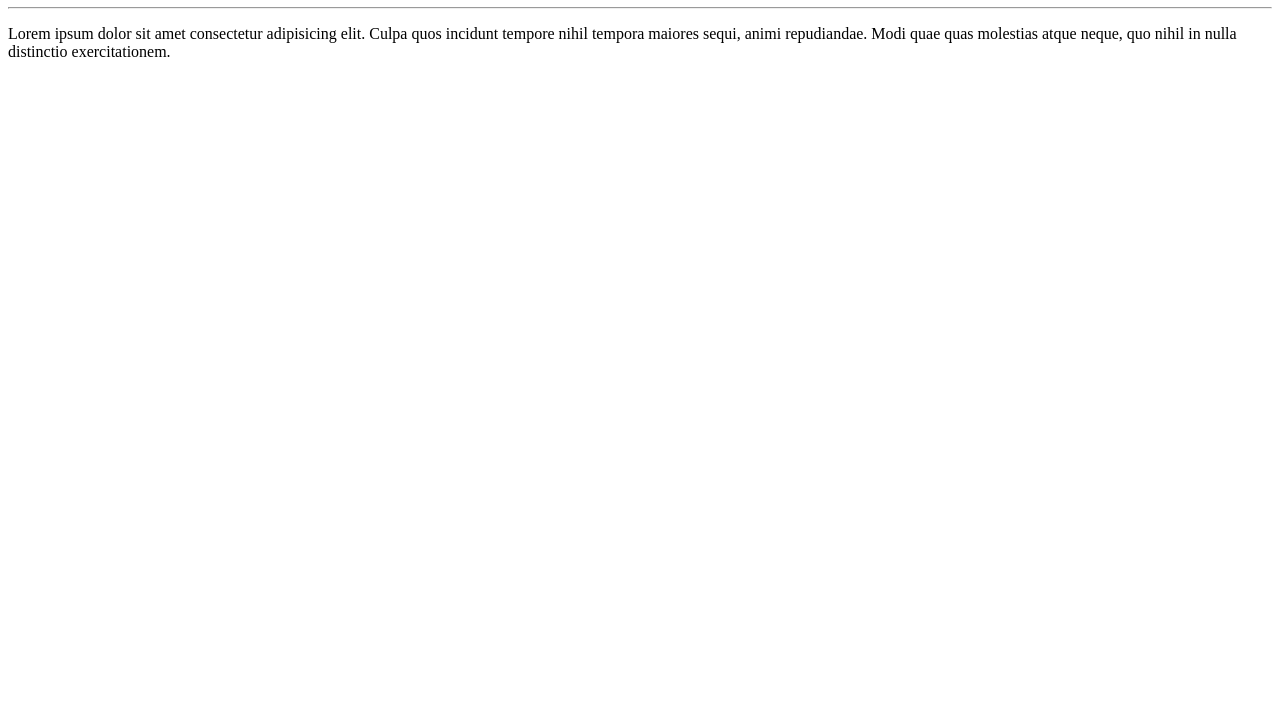
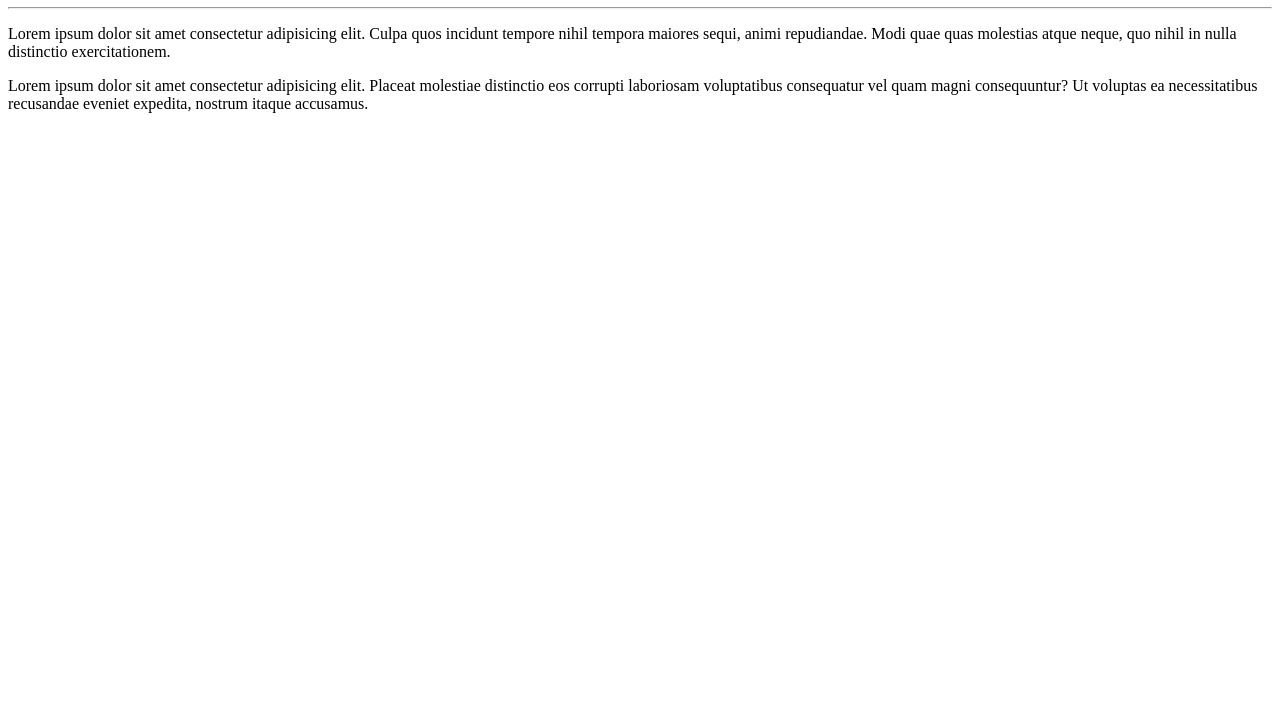
Before and after one commit to naeggean/Ola-Mundo, a plain HTML site: page site-exemplo/index.html in a window 1280 px wide. Shown: the part 73-800 px from the top of the page. Drawn offline with Linux system fonts and the light colour scheme.

Commit message:
adicionei um paragrafo

```diff
--- a/site-exemplo/index.html
+++ b/site-exemplo/index.html
@@ -9,6 +9,7 @@
     <h1>Olá, Mundo!</h1>
     <hr>
     <p>Lorem ipsum dolor sit amet consectetur adipisicing elit. Culpa quos incidunt tempore nihil tempora maiores sequi, animi repudiandae. Modi quae quas molestias atque neque, quo nihil in nulla distinctio exercitationem.</p>
+    <p>Lorem ipsum dolor sit amet consectetur adipisicing elit. Placeat molestiae distinctio eos corrupti laboriosam voluptatibus consequatur vel quam magni consequuntur? Ut voluptas ea necessitatibus recusandae eveniet expedita, nostrum itaque accusamus.</p>
 
 </body>
 </html>
```
